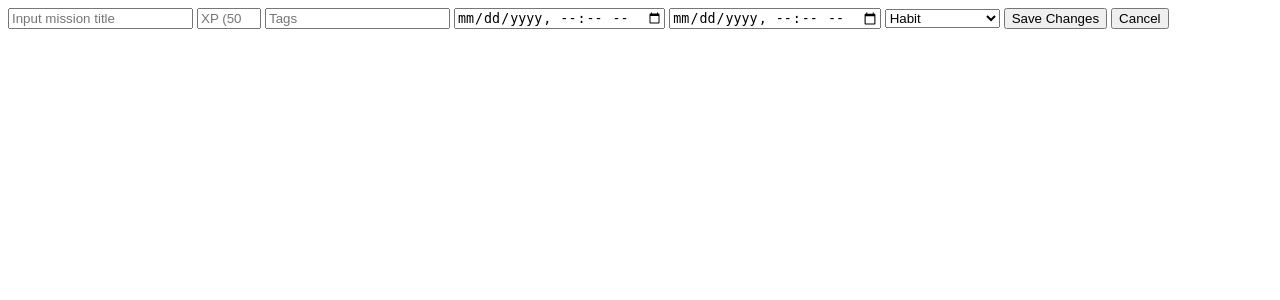
After one commit to ifeanyiBatman/mission_tracker, a FastAPI app: template app/templates/mission-edit.html in a window 1280 px wide. The commit adds this page. Shown: the top 300 px of the page. Run offline with FastAPI, Linux system fonts and the light colour scheme; the template is opened without the code that fills it, so the values that code supplies are empty; parts of the project's set-up code (start-up, migrations or seed data) failed here and were passed over.

Commit message:
Feat: Add edit and complete handling for the missions & Get for dumps.

```diff
--- a/app/app.py
+++ b/app/app.py
@@ -9,6 +9,8 @@ missions = data.MISSIONS
 dumps = data.DUMPS
 current_user = data.USERS[0]
 next_mission_id = 3
+completed_missions = [1]
+next_dump_id = 10
 
 app = FastAPI()
 
@@ -26,7 +28,7 @@ async def index(request: Request):
     for dump in dumps:
         if dump["user_id"] == user["id"]:
             users_dumps.append(dump)
-    return templates.TemplateResponse("index.html", {"request": request, "user": user, "missions": users_missions, "dumps": users_dumps})
+    return templates.TemplateResponse("index.html", {"request": request, "user": user, "missions": users_missions, "dumps": users_dumps, "completed": completed_missions})
 
 @app.post("/missions")
 async def create_mission(
@@ -57,3 +59,83 @@ async def create_mission(
     print("missions submitted \n")
     print(missions)
     return templates.TemplateResponse("mission.html", {"request": request, "mission": new_mission})
+
+@app.get("/missions/{mission_id}/edit")
+async def get_mission_edit_form(request: Request, mission_id:int ):
+    edit_mission = {}
+    for mission in missions:
+        if mission_id == mission["id"]:
+            edit_mission = mission
+    return templates.TemplateResponse("mission-edit.html", {"request":request, "mission": edit_mission })
+
+@app.get("/missions/{mission_id}")
+async def get_single_mission(request:Request, mission_id:int):
+    found_mission = None
+    for mission in missions:
+        if mission_id == mission["id"]:
+            found_mission = mission
+    return templates.TemplateResponse("mission.html",{"request":request , "mission":found_mission})
+
+@app.patch("/missions/{mission_id}")
+async def update_mission(
+    request: Request,
+    mission_id: int ,
+    mission: Annotated[str,Form()],
+    xp: Annotated[int,Form()],
+    tags: Annotated[str,Form()],
+    start: Annotated[str,Form()], # You might want to convert this to a date object later
+    end: Annotated[str,Form()],   # You might want to convert this to a date object later
+    habit: Annotated[str,Form()] ):
+
+    updated_mission = {}
+    for item in missions:
+        if item["id"] == mission_id:
+            updated_mission = item
+    if habit == "Habit":
+        habitBool = True
+    else:
+        habitBool = False
+
+    if mission is not None:
+        updated_mission["title"] = mission
+    if start is not None:
+        updated_mission["start_date"] = datetime.datetime.strptime(start, '%Y-%m-%dT%H:%M')
+    if end is not None:
+        updated_mission["end_date"] = datetime.datetime.strptime(end, '%Y-%m-%dT%H:%M')
+    if habit is not None:
+        updated_mission["is_daily_habit"] = habitBool
+    if xp is not None:
+        updated_mission["xp"] = xp
+    return templates.TemplateResponse("mission.html",{"request":request, "mission": updated_mission})
+
+@app.post("/missions/{mission_id}/complete")
+async def complete_mission(request:Request, mission_id: int):
+    completed_mission = {}
+    for mission in missions:
+        if mission["id"] == mission_id:
+            completed_mission = mission
+    if mission_id not in completed_missions:
+        current_user["xp"] += completed_mission["xp"]
+        completed_missions.append(mission_id)
+    return templates.TemplateResponse("complete.html",{"request":request})
+
+@app.post("/dumps")
+async def create_new_dump(request:Request,dump:str):
+    global next_dump_id
+    new_dump = {
+        "id":next_dump_id,
+        "content": dump,
+        "dumped": datetime.datetime.now(),
+        "is_archived": False,
+        "user_id": current_user["id"]
+    }
+    dumps.append(new_dump)
+    next_dump_id += 1
+    return templates.TemplateResponse("mision.html",{"request":request,"dump" : new_dump })
+
+
+
+
+if __name__ == "__main__":
+    import uvicorn
+    uvicorn.run(app, host="0.0.0.0", port=8000)
--- a/app/templates/base.html
+++ b/app/templates/base.html
@@ -1,9 +1,9 @@
 <!DOCTYPE html>
-<html lang="eng">
+<html lang="en">
     <head>
-        <meta charset=""UTf-8">
+        <meta charset="UTF-8">
         <title>Mission tracker</title>
-         <script src="https://cdn.jsdelivr.net/npm/htmx.org@2.0.6/dist/htmx.min.js"></script>
+        <script src="https://cdn.jsdelivr.net/npm/htmx.org@2.0.6/dist/htmx.min.js" defer></script>
     </head>
     <body>
         {% block content %}
--- /dev/null
+++ b/app/templates/complete.html
@@ -0,0 +1 @@
+<p>Completed ✅</p>
--- a/app/templates/dump.html
+++ b/app/templates/dump.html
@@ -1 +1,2 @@
-ul> </ul>
+<h2>Dumped: {{dump.dumped}}:</h2>
+<p>{{dump.content}}</p>
--- /dev/null
+++ b/app/templates/mission-edit.html
@@ -0,0 +1,58 @@
+<div class="mission_edit">
+    <form
+        hx-patch="missions/{{mission.id}}"
+        hx-swap="closest .mission"
+        hx-swap="outerHTML"
+        hx-trigger="submit"
+    >
+        <input
+            type="text"
+            name="mission"
+            placeholder="Input mission title"
+            value="{{mission.title}}"
+        />
+        <input
+            type="number"
+            placeholder="XP (50-150)"
+            name="xp"
+            max="150"
+            min="50"
+            value="{{mission.xp}}"
+        />
+        <input
+            type="text"
+            name="tags"
+            placeholder="Tags"
+            value="{{mission.tags}}"
+        />
+        <input
+            type="datetime-local"
+            name="start"
+            placeholder="Start"
+            value="{{mission.start_date}}"
+        />
+        <input
+            type="datetime-local"
+            name="end"
+            placeholder="End"
+            value="{{mission.end_date}}"
+        />
+        <select
+            name="habit"
+            value="{% if mission.is_daily_habit %} {{'Habit'}} {% else %} {{'One off mission'}} {% endif %}"
+        >
+            <option>Habit</option>
+            <option>One off mission</option>
+        </select>
+
+        <button type="submit">Save Changes</button>
+        <button
+            type="button"
+            hx-get="/missions/{{mission.id}}"
+            hx-target="closest .mission_edit"
+            hx-swap="outerHTML"
+        >
+            Cancel
+        </button>
+    </form>
+</div>
```
Also changed, not shown: app/templates/index.html (+12 -1 lines), app/templates/mission.html (+26 -7 lines), implementation.md (+3 -3 lines).
